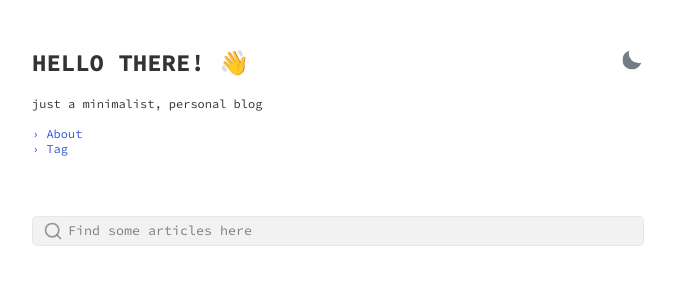
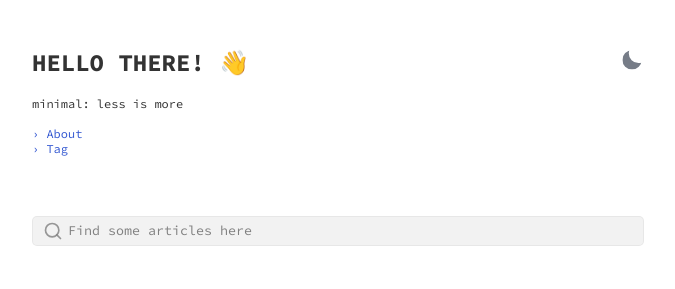
Before and after one commit to pozuhtuhv/pozuhtuhv.github.io, a Jekyll site: the page built from index.html, in a window 1280 px wide. Shown: the top 289 px of the page, without its empty margins (302-977 px from the left). Built offline with Jekyll 4.4.1, drawn with Linux system fonts in a browser that asks for light colours; nearby versions of some CDN libraries.

Commit message:
(edit) description_LICENSE

```diff
--- a/_config.yml
+++ b/_config.yml
@@ -1,8 +1,7 @@
 site: pozuhtuhv
 title: pozuhtuhv
 greetings: Hello there! 👋
-description: >-
-  just a minimalist, personal blog
+description: "minimal: less is more"
 lang: en-US
 timezone: Asia/Seoul
 repo: https://github.com/pozuhtuhv # site repo [optional]
@@ -12,7 +11,7 @@ comments-enabled: true # true to enable disqus comments, false to hide them
 
 author:
   name: pozuhtuhv
-  bio: just a minimalist, personal blog
+  bio: "minimal: less is more"
   userpicture: # img path
   username: pozuhtuhv # general username
   github: pozuhtuhv # github username
--- a/index.html
+++ b/index.html
@@ -1,6 +1,6 @@
 ---
 layout: default
-title: Pozuhtuhv's Gitblog
+title: "minimal: less is more"
 ---
 <section id="intro">
     <div class="flex-row-between">
```
Also changed, not shown: LICENSE.md (deleted).
